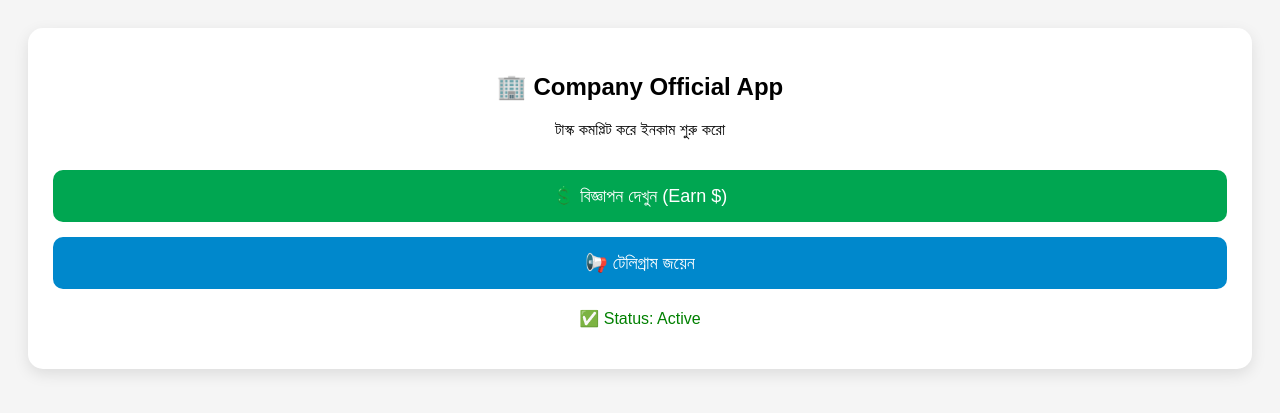
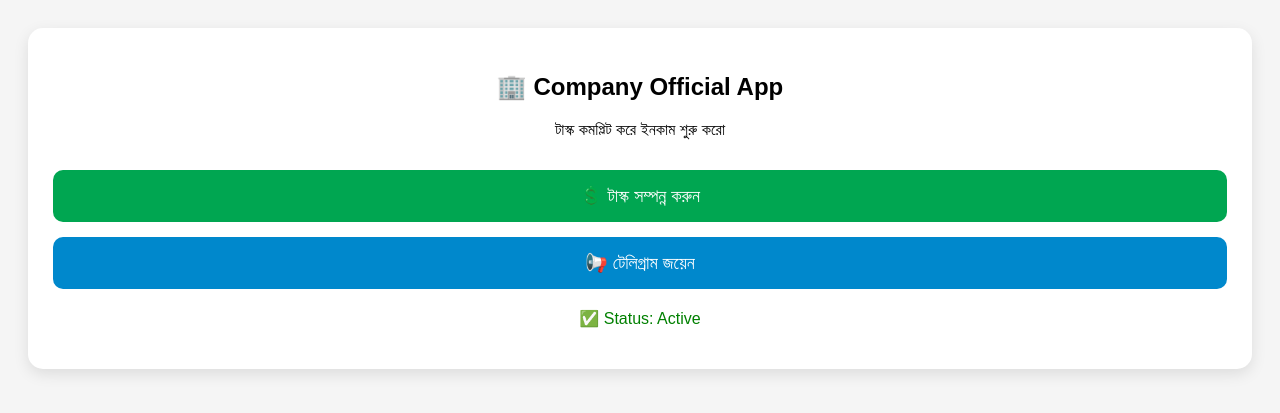
Before and after one commit to mdsiblen-rgb/telegram-bot, a Flask app: page / in a window 1280 px wide. Shown: the top 413 px of the page. Run offline with Flask 3, Linux system fonts and the light colour scheme; some libraries are stand-ins or nearby versions.

Commit message:
Update index.html

```diff
--- a/templates/index.html
+++ b/templates/index.html
@@ -15,7 +15,7 @@ body{font-family:sans-serif;text-align:center;padding:20px;background:#f5f5f5}
 <div class="box">
 <h2>🏢 Company Official App</h2>
 <p>টাস্ক কমপ্লিট করে ইনকাম শুরু করো</p>
-<button class="btn" onclick="window.open('https://omg10.com/4/11760259','_blank')">💲 বিজ্ঞাপন দেখুন (Earn $)</button>
+<button class="btn" onclick="alert('টাস্ক সম্পন্ন হয়েছে!')">💲 টাস্ক সম্পন্ন করুন</button>
 <button class="btn" style="background:#0088cc" onclick="window.open('https://t.me/','_blank')">📢 টেলিগ্রাম জয়েন</button>
 <p style="color:green;margin-top:20px">✅ Status: Active</p>
 </div>
```
